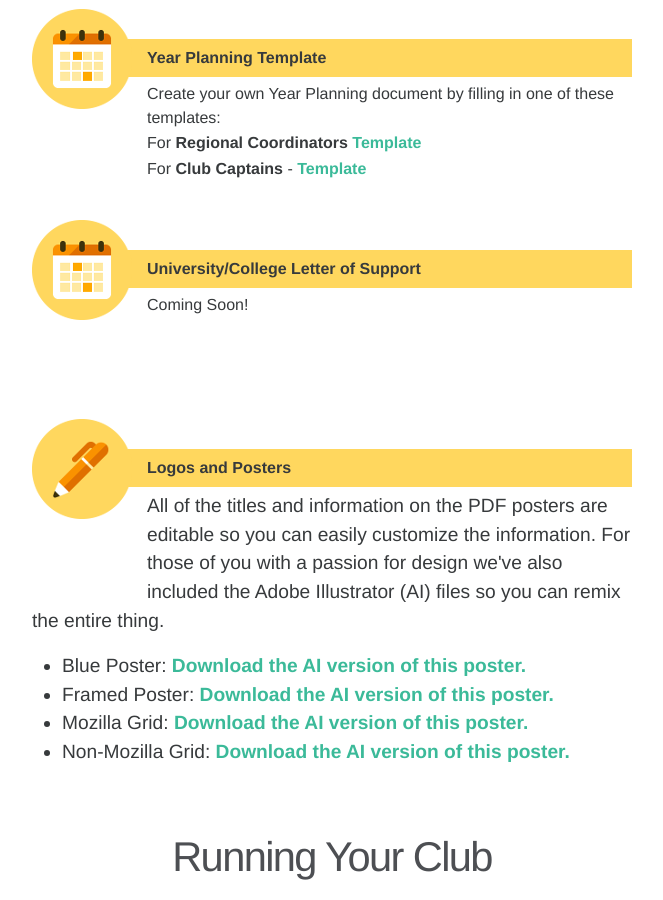
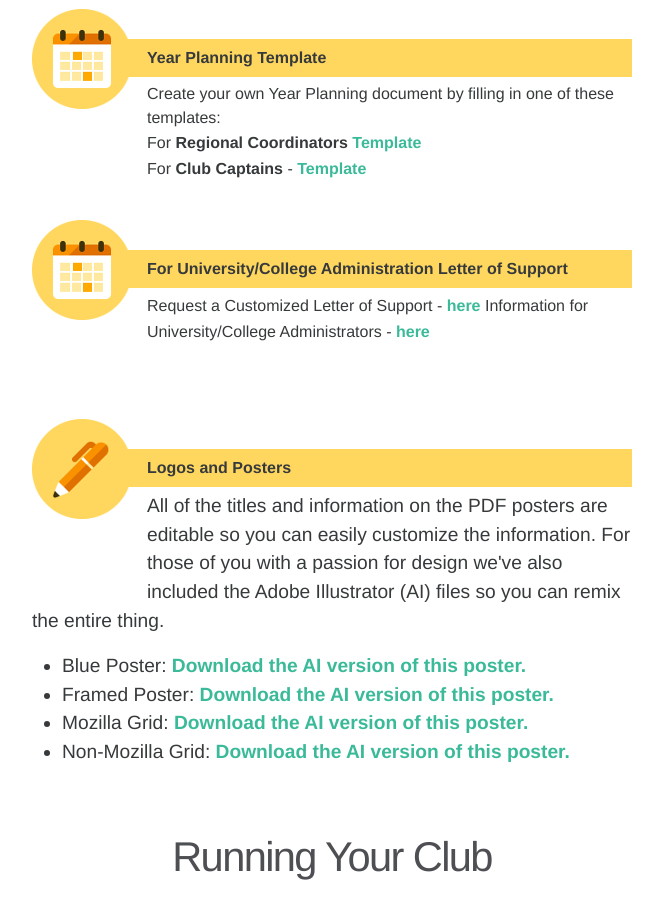
Before and after one commit to mozilla/mozilla-campus-clubs, a Jekyll site: the page built from _pages/resources.md, in a window 1280 px wide and 900 px high, scrolled down 1132 px. Shown: the whole window, without its empty margins (308-971 px from the left). Built offline with Jekyll 4.4.1, drawn with Linux system fonts in a browser that asks for light colours; some web fonts are replaced.

Commit message:
Added University Letters as Resources

```diff
--- a/_pages/resources.md
+++ b/_pages/resources.md
@@ -59,9 +59,10 @@ ref: resources
 
 <div class="resources">
   <img src="/static/img/calendar.png" alt="">
-  <a class="head-link">University/College Letter of Support </a>
+  <a class="head-link">For University/College Administration Letter of Support </a>
   <span>
-  Coming Soon!
+  Request a Customized Letter of Support - <a href="https://docs.google.com/forms/d/e/1FAIpQLSfJgBMdYRM0d4rJSpksXv-RWdYr6adFKeRT7SIfefzzFnAD2w/viewform">here</a>
+  Information for University/College Administrators - <a href="https://docs.google.com/document/d/1ybN-jGqncUuvHTYgto-4LiJXoiJTMe0_--a6K_ryoog/pub">here</a><br>
   </span>
 </div>
 
```
